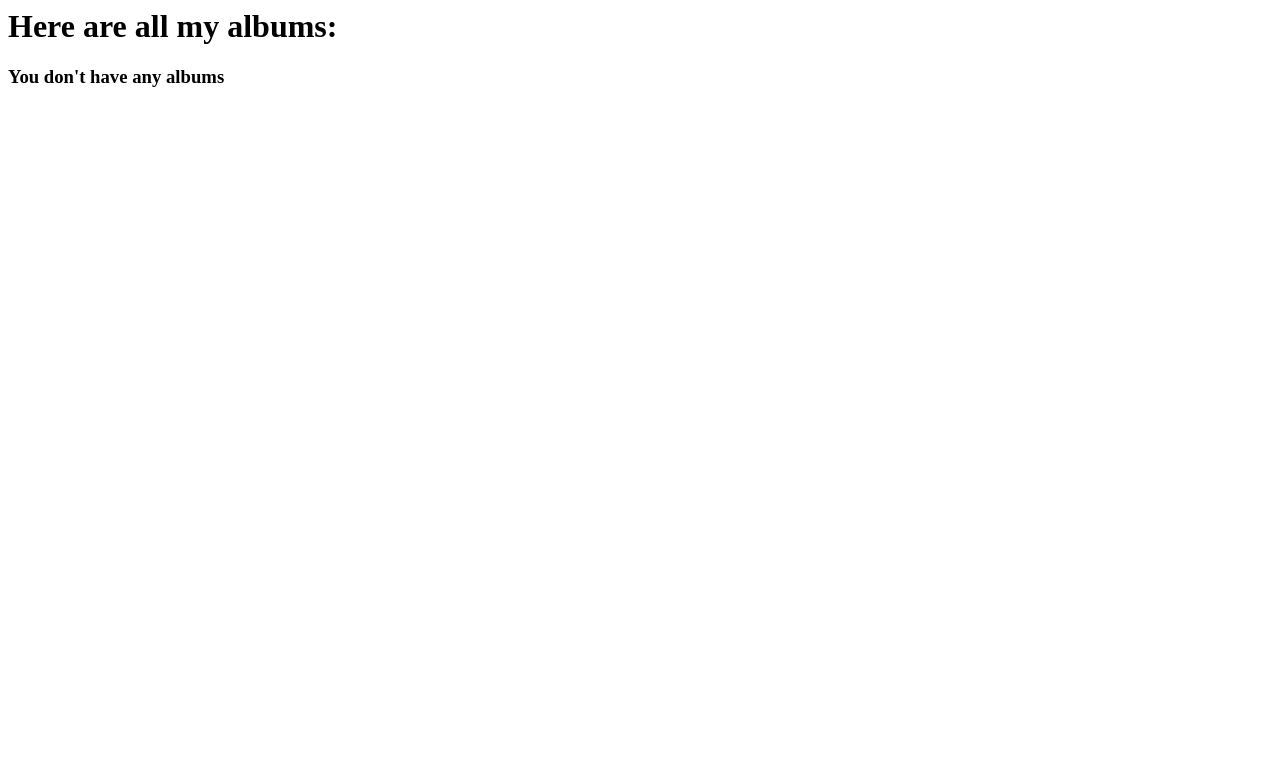
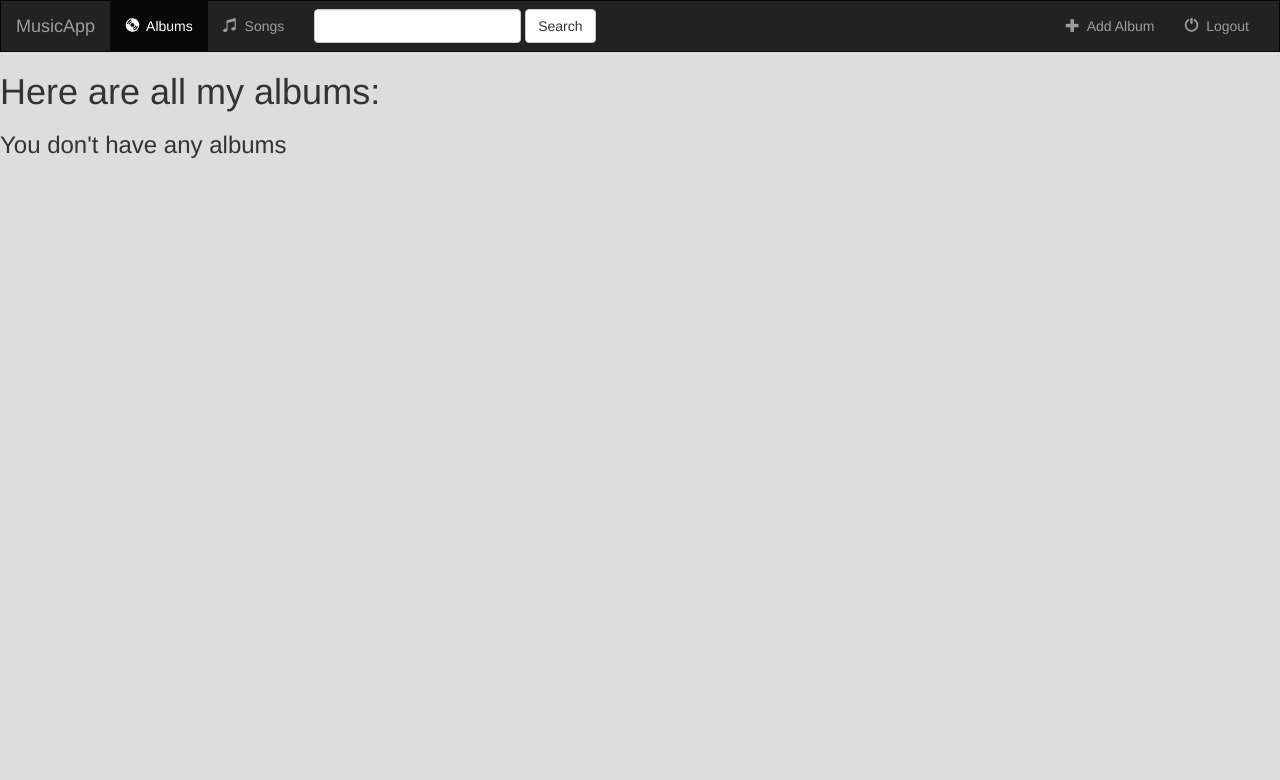
Before and after one commit to swetakumari95/music-website, a Django app: page /music/ in a window 1280 px wide. Shown: the top 780 px of the page. Run offline with Django 3.2, Linux system fonts and the light colour scheme; data that the repository does not hold is empty; some libraries are stand-ins or nearby versions.

Commit message:
included base.html, added nav bar

```diff
--- /dev/null
+++ b/music/static/music/style.css
@@ -0,0 +1,7 @@
+body{
+  background: #ddd;
+}
+
+.navbar{
+  border-radius: 0;
+}
--- /dev/null
+++ b/music/templates/music/base.html
@@ -0,0 +1,68 @@
+<!DOCTYPE html>
+<html lang="en">
+<head>
+  <meta charset="UTF-8">
+  <title>{% block title %}MusicApp{% endblock %}</title>
+  {% load staticfiles %}
+  <link rel="stylesheet" href="https://maxcdn.bootstrapcdn.com/bootstrap/3.3.7/css/bootstrap.min.css" integrity="sha384-BVYiiSIFeK1dGmJRAkycuHAHRg32OmUcww7on3RYdg4Va+PmSTsz/K68vbdEjh4u" crossorigin="anonymous">
+  <link rel="stylesheet" type="text/css" href="{% static 'music/style.css' %}" />
+  <script src="https://code.jquery.com/jquery-3.2.1.min.js" integrity="sha256-hwg4gsxgFZhOsEEamdOYGBf13FyQuiTwlAQgxVSNgt4=" crossorigin="anonymous"></script>
+  <script src="https://maxcdn.bootstrapcdn.com/bootstrap/3.3.7/js/bootstrap.min.js" integrity="sha384-Tc5IQib027qvyjSMfHjOMaLkfuWVxZxUPnCJA7l2mCWNIpG9mGCD8wGNIcPD7Txa" crossorigin="anonymous"></script>
+</head>
+<body>
+  <nav class="navbar navbar-inverse">
+    <div class="container-fluid">
+      <div class="navbar-header">
+        <button type="button" class="navbar-toggle" data-toggle="collapse" data-target="#topNavBar">
+          <span class="icon-bar"></span>
+          <span class="icon-bar"></span>
+          <span class="icon-bar"></span>
+        </button>
+        <a class="navbar-brand" href="{% url 'music:index' %}">MusicApp</a>
+      </div>
+
+      <div class="collapse navbar-collapse" id="topNavBar">
+        <ul class="nav navbar-nav">
+          <li class="active">
+            <a href="{% url 'music:index' %}">
+              <span class="glyphicon glyphicon-cd" aria-hidden="true"></span>&nbsp;
+              Albums
+            </a>
+          </li>
+          <li class="">
+            <a href="#">
+              <span class="glyphicon glyphicon-music" aria-hidden="true"></span>&nbsp;
+              Songs
+            </a>
+          </li>
+        </ul>
+
+        <form class="navbar-form navbar-left" role="search" method="get" action="#">
+          <div class="form-group">
+            <input type="text" class="form-control" name="q" value="">
+          </div>
+          <button type="submit" class="btn btn-default">Search</button>
+        </form>
+
+        <ul class="nav navbar-nav navbar-right">
+          <li class="">
+            <a href="#">
+              <span class="glyphicon glyphicon-plus" aria-hidden="true"></span>&nbsp;
+              Add Album
+            </a>
+          </li>
+          <li class="">
+            <a href="#">
+              <span class="glyphicon glyphicon-off" aria-hidden="true"></span>&nbsp;
+              Logout
+            </a>
+          </li>
+        </ul>
+      </div>
+    </div>
+  </nav>
+
+  {% block basic %}
+  {% endblock %}
+</body>
+<html>
--- a/music/templates/music/detail.html
+++ b/music/templates/music/detail.html
@@ -1,3 +1,8 @@
+{% extends 'music/base.html' %}
+
+{% block title %}Album Detail{% endblock %}
+
+{% block basic %}
   <img src="{{ album.album_logo }}"/>
   <h1>Title: {{ album.album_title }}</h1>
   <h3>Artist: {{ album.artist }}</h3>
@@ -20,3 +25,4 @@
     {% endfor %}
     <input type="submit" value="Favorite">
   </form>
+{% endblock %}
--- a/music/templates/music/index.html
+++ b/music/templates/music/index.html
@@ -1,3 +1,6 @@
+{% extends 'music/base.html' %}
+
+{% block basic %}
   <h1>Here are all my albums:</h1>
   {% if all_albums %}
     <ul>
@@ -8,3 +11,4 @@
   {% else %}
     <h3>You don't have any albums</h3>
   {% endif %}
+{% endblock %}
```
Lines whose indentation alone changed are shown as unchanged.
